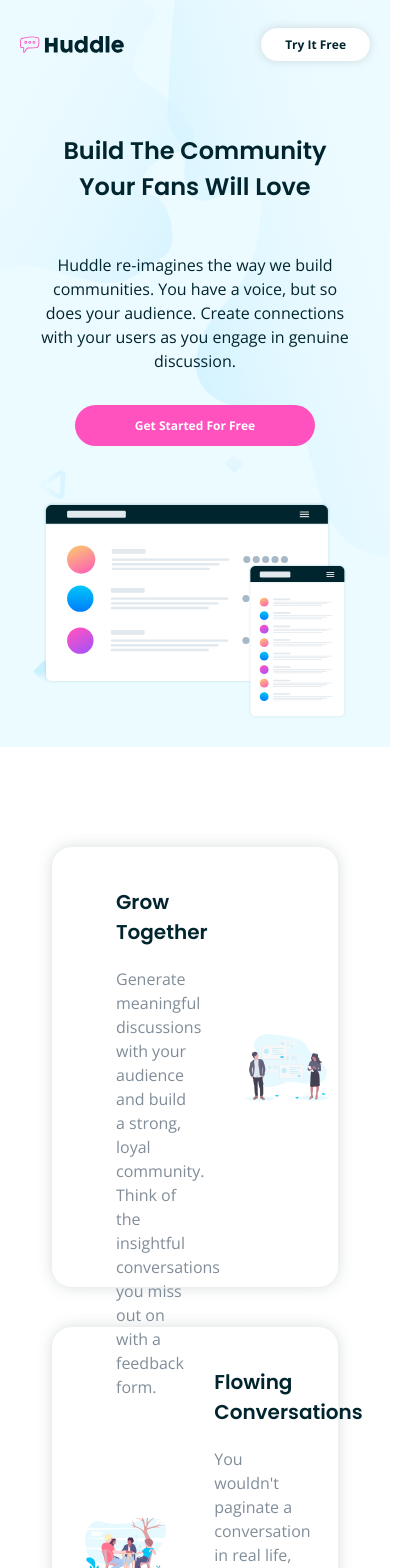
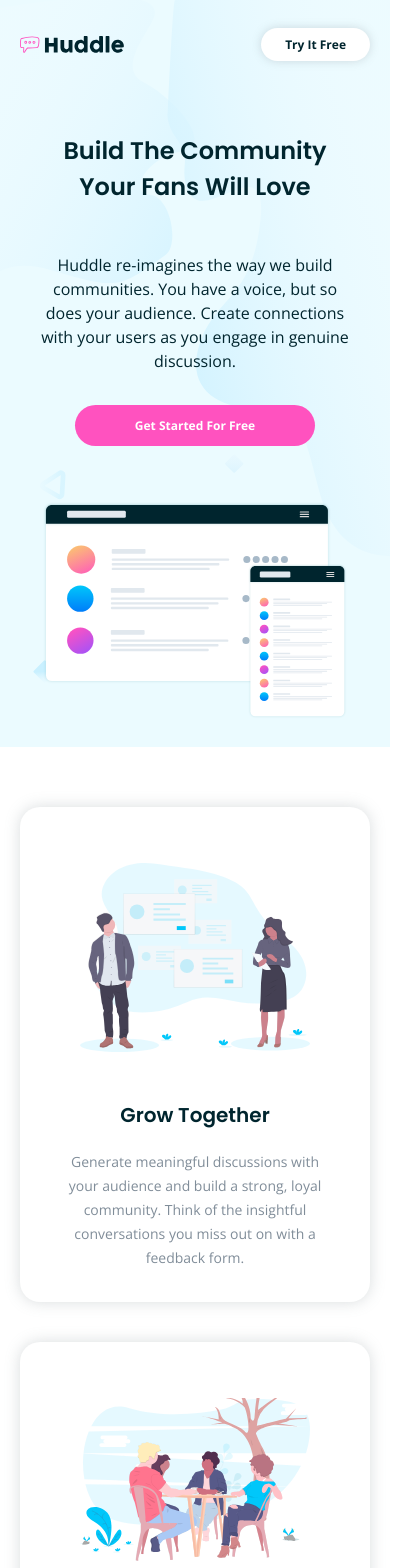
Before and after one commit to DevKelvinK/Frontend-MentorJR-04, a React (Vite) app: page / in a window 390 px wide. Shown: the top 1568 px of the page, 414 px wide, since content can reach past the window. Built offline with nearby package versions, Linux system fonts and the light colour scheme.

Commit message:
done mobile responsive

```diff
--- a/src/components/Card.module.css
+++ b/src/components/Card.module.css
@@ -41,3 +41,31 @@
     padding: 2.5rem 2.5rem 2.5rem 4rem;
   }
 }
+
+/* Mobile Responsive */
+@media screen and (max-width:750px) {
+  .card {
+    flex-direction: column-reverse;
+    text-align: center;
+
+    height: auto;
+    padding: 3.5rem 2.5rem 2rem;
+
+    div {
+      width: 100%;
+
+      p {
+        max-width: 255px;
+        margin-inline: auto;
+
+        font-size: 0.875rem;
+      }
+    }
+
+    img {
+      width: 100%;
+      max-width: 230px;
+      margin-inline: auto;
+    }
+  }
+}
--- a/src/components/Footer.module.css
+++ b/src/components/Footer.module.css
@@ -160,3 +160,52 @@
     }
   }
 }
+
+/* Mobile Responsive */
+@media screen and (max-width:750px) {
+  .footer {
+    padding: 9rem 1.25rem 2.75rem;
+
+    .logoWhite {
+      width: 168px;
+      margin-bottom: 1.75rem;
+    }
+
+    .footerContent {
+      display: flex;
+      justify-content: center;
+
+      gap: 3.5rem;
+
+      > div {
+        flex-direction: column;
+
+        max-width: 375px;
+      }
+
+      nav {
+        margin-top: 0;
+      }
+
+      .locationAndContacts {
+        width: 100%;
+
+        p {
+          max-width: 294px;
+        }
+      }
+
+      .columnsNav {
+        flex-direction: column;
+
+        gap: 1.5rem;
+      }
+
+      .socialMediaAndCopy {
+        p {
+          font-size: 0.75rem;
+        }
+      }
+    }
+  }
+}
--- a/src/components/Main.module.css
+++ b/src/components/Main.module.css
@@ -60,3 +60,29 @@
     }
   }
 }
+
+/* Mobile Responsive */
+@media screen and (max-width:750px) {
+  .main {
+    padding: 3.75rem 1.25rem 12rem;
+
+    .containerCTA {
+      .cta {
+        width: 95%;
+        padding-block: 2.75rem 2.25rem;
+
+        bottom: -80px;
+
+        h2 {
+          font-size: 1.125rem;
+        }
+
+        a {
+          padding: 1rem 3rem;
+
+          font: var(--anchor);
+        }
+      }
+    }
+  }
+}
```
